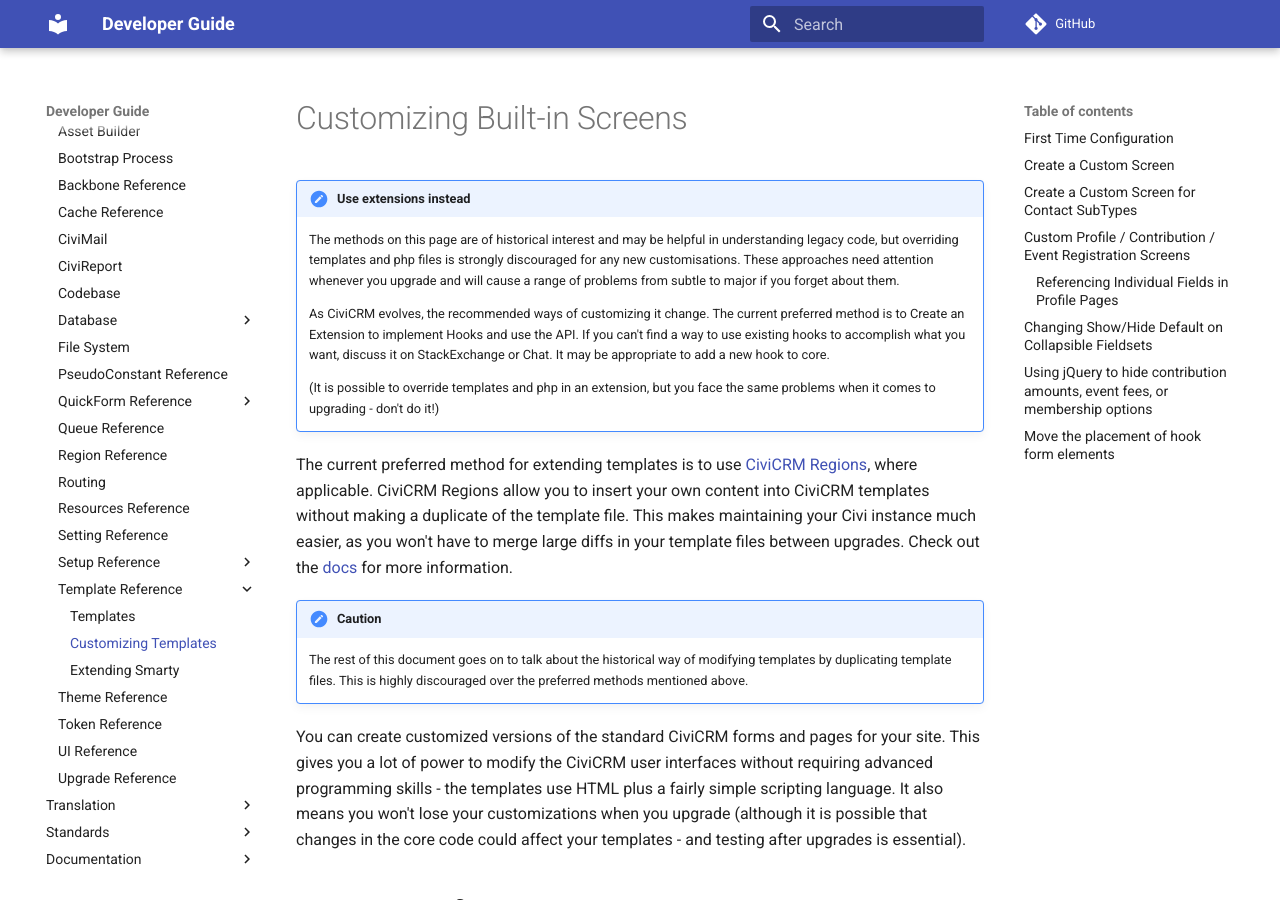
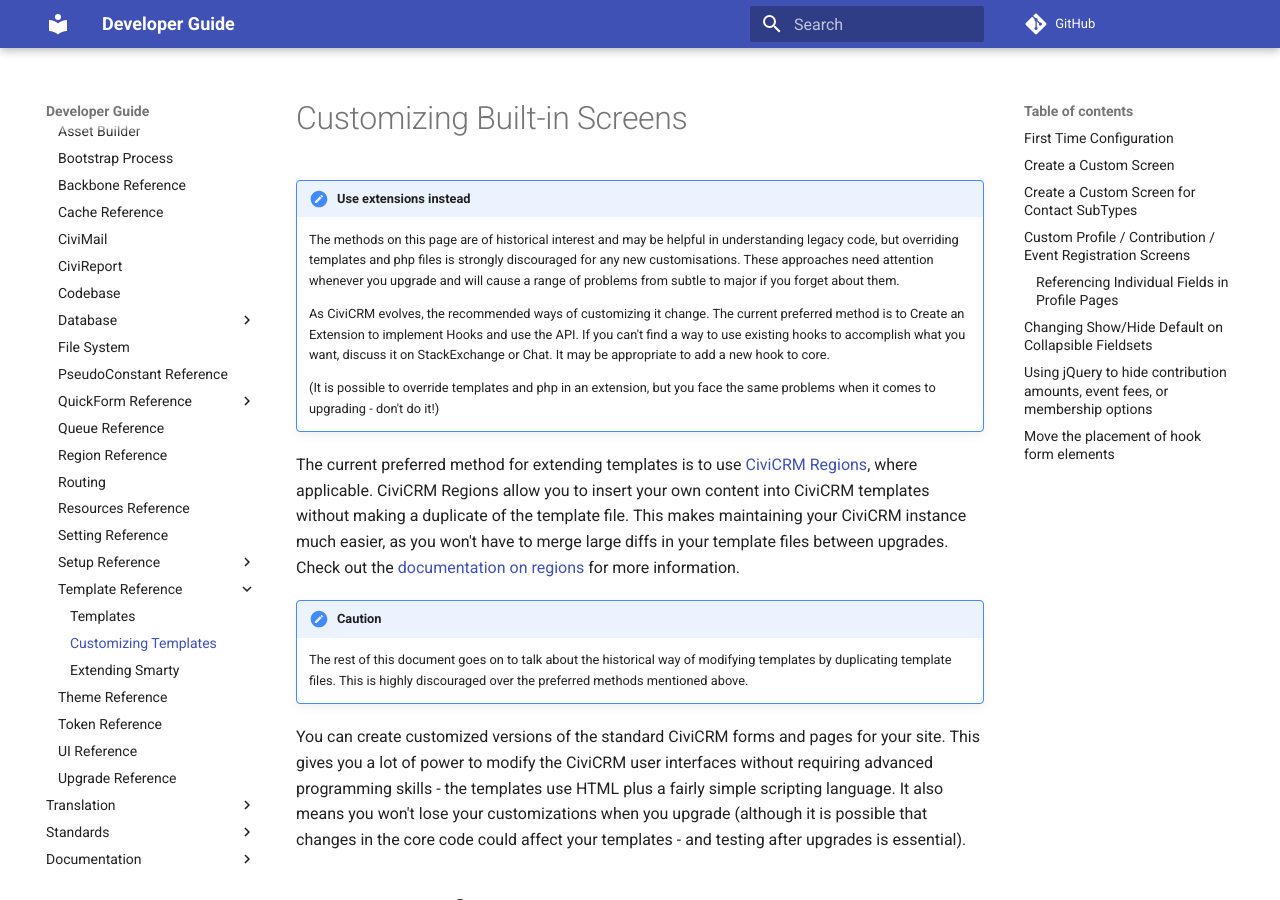
Before and after one commit to civicrm/civicrm-dev-docs, an MkDocs documentation site: the page built from docs/framework/templates/customizing.md, in a window 1280 px wide and 900 px high. Built offline with MkDocs 1.6.1 and Material for MkDocs 9.7.7, drawn with Linux system fonts in a browser that asks for light colours; comment, search, counter and statistics services are not loaded.

Commit message:
Update docs/framework/templates/customizing.md
Co-Authored-By: Mikey O'Toole <mikey@mjco.uk>

```diff
--- a/docs/framework/templates/customizing.md
+++ b/docs/framework/templates/customizing.md
@@ -8,7 +8,7 @@
 
     (It is possible to override templates and php in an extension, but you face the same problems when it comes to upgrading - don't do it!)
 
-The current preferred method for extending templates is to use [CiviCRM Regions](https://docs.civicrm.org/dev/en/latest/framework/region/), where applicable. CiviCRM Regions allow you to insert your own content into CiviCRM templates without making a duplicate of the template file. This makes maintaining your Civi instance much easier, as you won't have to merge large diffs in your template files between upgrades. Check out the [docs](https://docs.civicrm.org/dev/en/latest/framework/region/) for more information.
+The current preferred method for extending templates is to use [CiviCRM Regions](https://docs.civicrm.org/dev/en/latest/framework/region/), where applicable. CiviCRM Regions allow you to insert your own content into CiviCRM templates without making a duplicate of the template file. This makes maintaining your CiviCRM instance much easier, as you won't have to merge large diffs in your template files between upgrades. Check out the [documentation on regions](https://docs.civicrm.org/dev/en/latest/framework/region/) for more information.
 
 !!! caution
     The rest of this document goes on to talk about the historical way of modifying templates by duplicating
```
